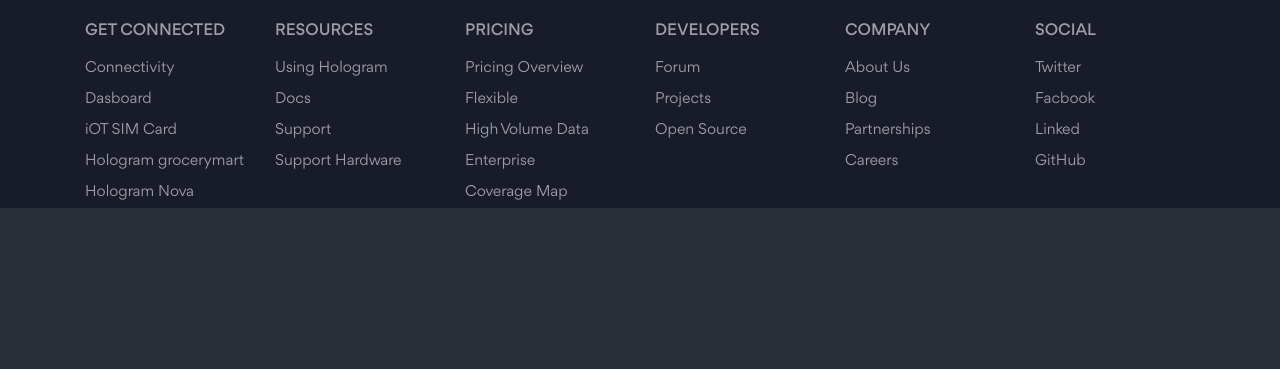
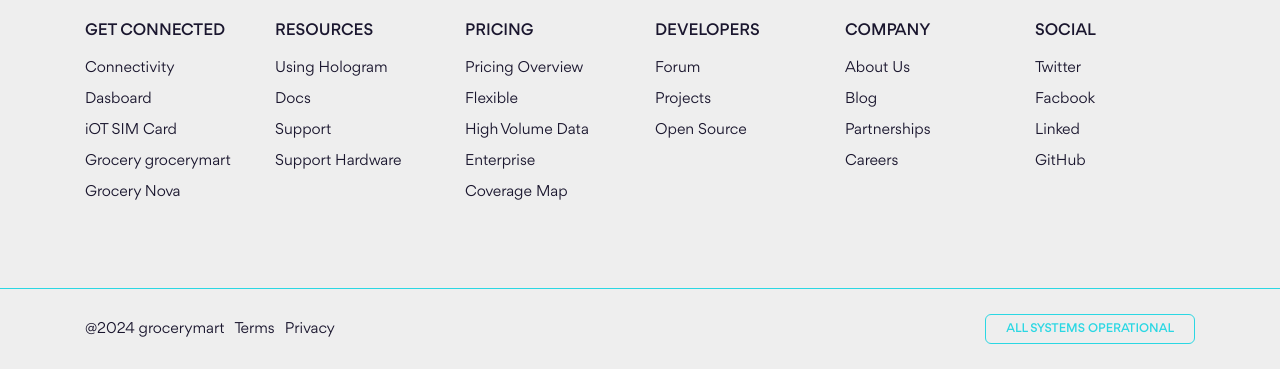
Before and after one commit to GiaHuyyy/Project-08, a website: page index.html in a window 1280 px wide. Shown: the part 2431-2800 px from the top of the page. Before the commit the page ends 2639 px from the top, so only its background shows below. Drawn offline with Linux system fonts and the light colour scheme.

Commit message:
Làm phần Footer #3

```diff
--- a/index.html
+++ b/index.html
@@ -1,5 +1,5 @@
 <!DOCTYPE html>
-<html lang="en" class="dark">
+<html lang="en" class="">
     <head>
         <meta charset="UTF-8" />
         <meta name="viewport" content="width=device-width, initial-scale=1.0" />
--- a/scss/layout/_footer.scss
+++ b/scss/layout/_footer.scss
@@ -155,7 +155,7 @@
                 width: 0%;
                 height: 1px;
                 background-color: #2bd7e3;
-                background-image: linear-gradient(73deg, #2bd7e3 5%, #ffffff 100%);
+                background-image: linear-gradient(73deg, #2bd7e3 10%, #e4d1d1 100%);
                 transition: 0.5s;
             }
 
@@ -169,4 +169,39 @@
             }
         }
     }
+
+    &-bottom {
+        margin-top: 80px;
+        padding: 25px 0;
+        border-top: 1px solid #2bd7e3;
+
+        &__inner {
+            display: flex;
+            align-items: center;
+            justify-content: space-between;
+
+            @include abstracts.screen(sm) {
+                row-gap: 15px;
+                flex-direction: column;
+                justify-content: center;
+            }
+        }
+    }
+
+    &__copyright {
+        display: flex;
+        column-gap: 10px;
+        font-size: 1.5rem;
+        color: var(--footer-content-color);
+    }
+
+    &__system {
+        display: flex;
+        align-items: center;
+        justify-content: center;
+        height: 30px;
+        font-size: 1.2rem;
+        color: #2bd7e3;
+        border-color: #2bd7e3;
+    }
 }
--- a/templates/footer.html
+++ b/templates/footer.html
@@ -33,12 +33,12 @@
                 <div class="footer__cta">
                     <a class="btn btn--rounded footer__cta-btn footer__cta-sign-up">
                         Sign up free
-                        <img src="../assets/icons/arrow-right.svg" alt="" class="footer__cta-icon" />
+                        <img src="./assets/icons/arrow-right.svg" alt="" class="footer__cta-icon" />
                     </a>
 
                     <a class="btn btn--rounded footer__cta-btn footer__cta-sales">
                         Contact sales
-                        <img src="../assets/icons/arrow-right.svg" alt="" class="footer__cta-icon" />
+                        <img src="./assets/icons/arrow-right.svg" alt="" class="footer__cta-icon" />
                     </a>
                 </div>
             </div>
@@ -68,10 +68,10 @@
                                 <a href="#!" class="footer-item__link">iOT SIM Card</a>
                             </li>
                             <li>
-                                <a href="#!" class="footer-item__link">Hologram grocerymart</a>
+                                <a href="#!" class="footer-item__link">Grocery grocerymart</a>
                             </li>
                             <li>
-                                <a href="#!" class="footer-item__link">Hologram Nova</a>
+                                <a href="#!" class="footer-item__link">Grocery Nova</a>
                             </li>
                         </ul>
                     </section>
@@ -184,4 +184,21 @@
             </div>
         </section>
     </div>
+
+    <!-- Footer bottom -->
+    <div class="footer-bottom">
+        <div class="container">
+            <div class="footer-bottom__inner">
+                <!-- Copyright -->
+                <div class="footer__copyright">
+                    <p>@2024 grocerymart</p>
+                    <p>Terms</p>
+                    <p>Privacy</p>
+                </div>
+
+                <!-- All Systems -->
+                <a href="#!" class="btn btn--outline footer__system">ALL SYSTEMS OPERATIONAL</a>
+            </div>
+        </div>
+    </div>
 </div>
```
Also changed, not shown: assets/css/main.css, 1 other file.
